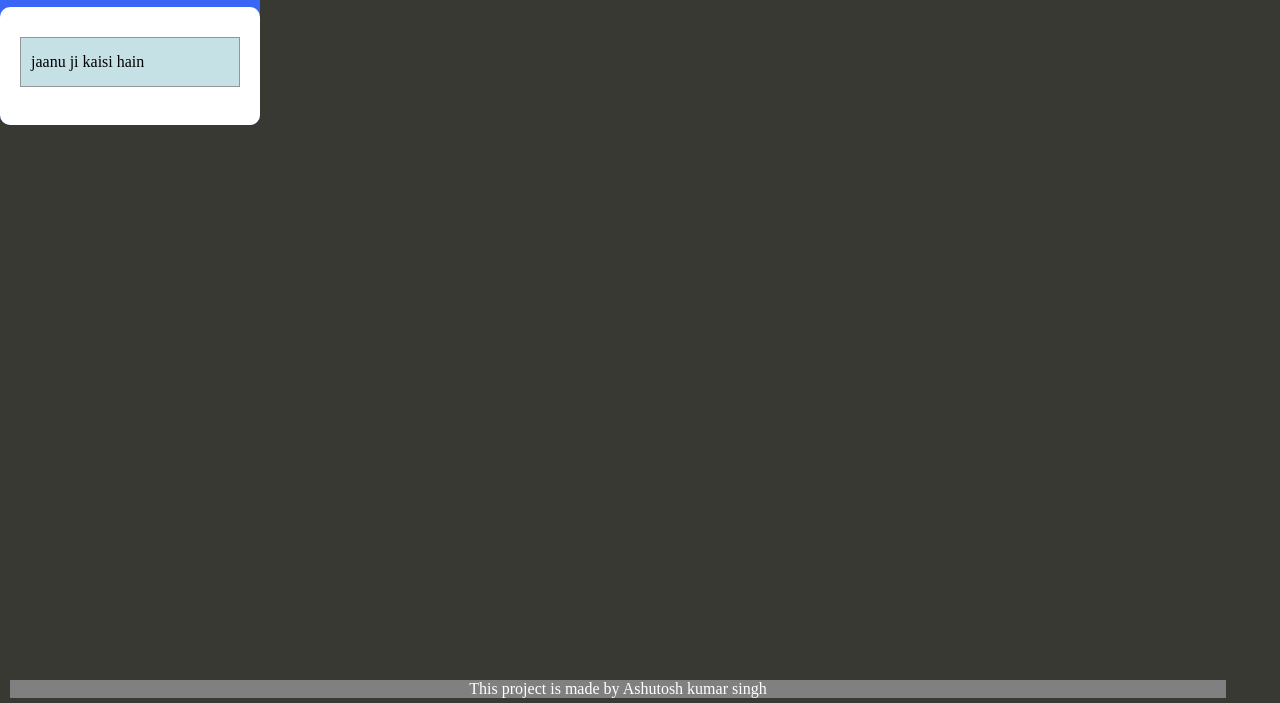
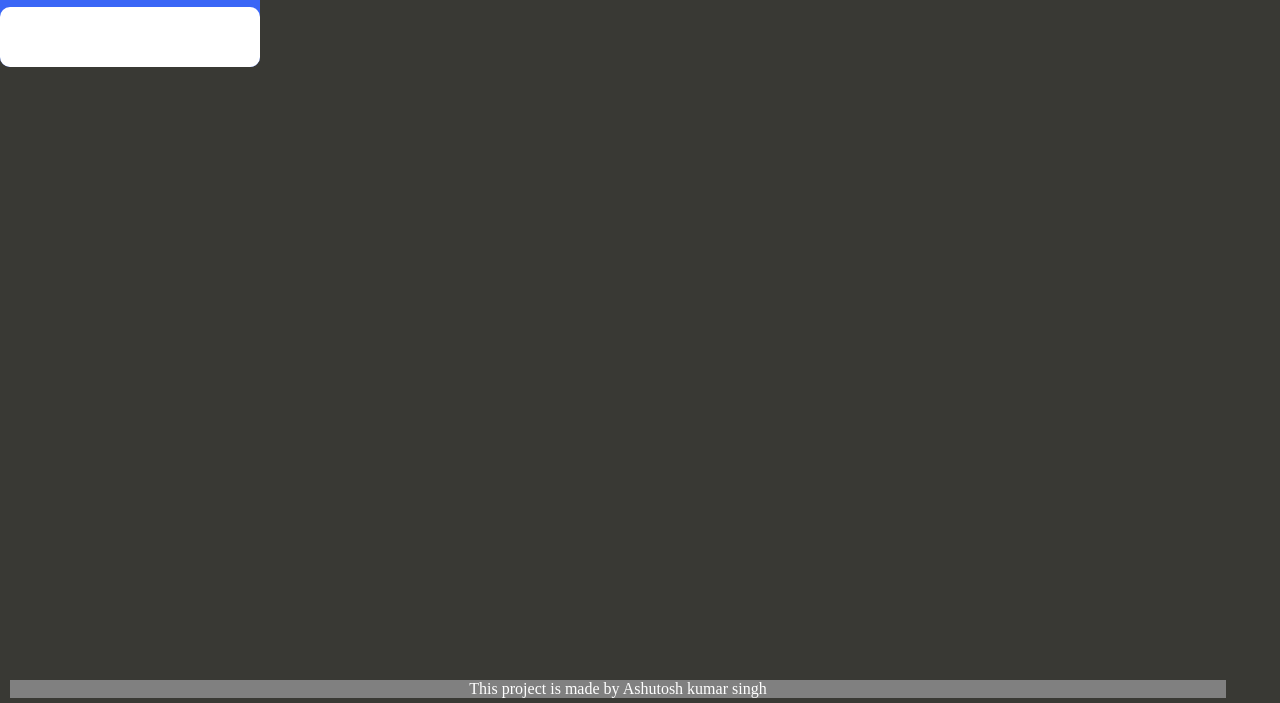
Before and after one commit to shubh25121999/my-to-do-list, a plain HTML site: page index.html in a window 1280 px wide. Shown: the part 97-800 px from the top of the page. Drawn offline with Linux system fonts and the light colour scheme.

Commit message:
Update index.html

```diff
--- a/index.html
+++ b/index.html
@@ -93,7 +93,7 @@
             <br>
         </div>
         <div id="tasks">
-        <div class="newtask">jaanu ji kaisi hain</div>
+
         </div>
     </div>
     <footer id="footer">This project is made by Ashutosh kumar singh</footer>
```
